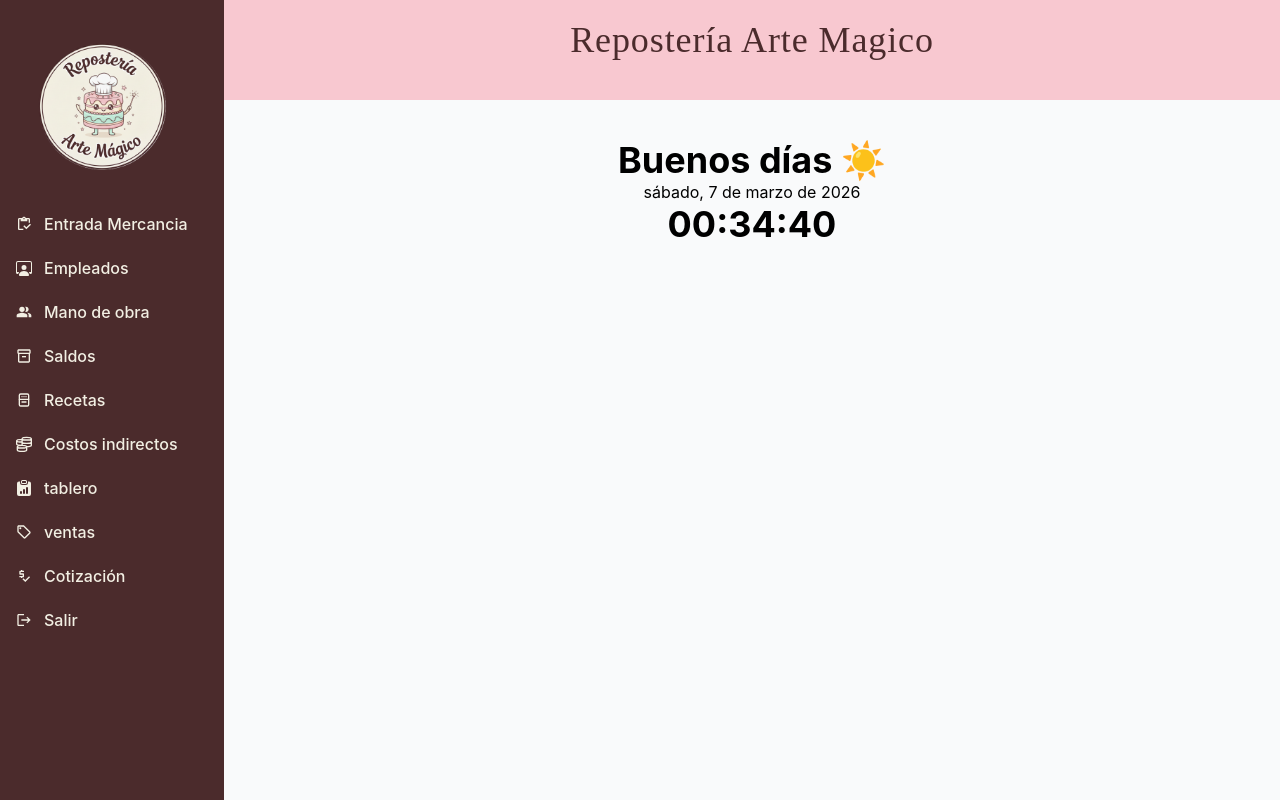
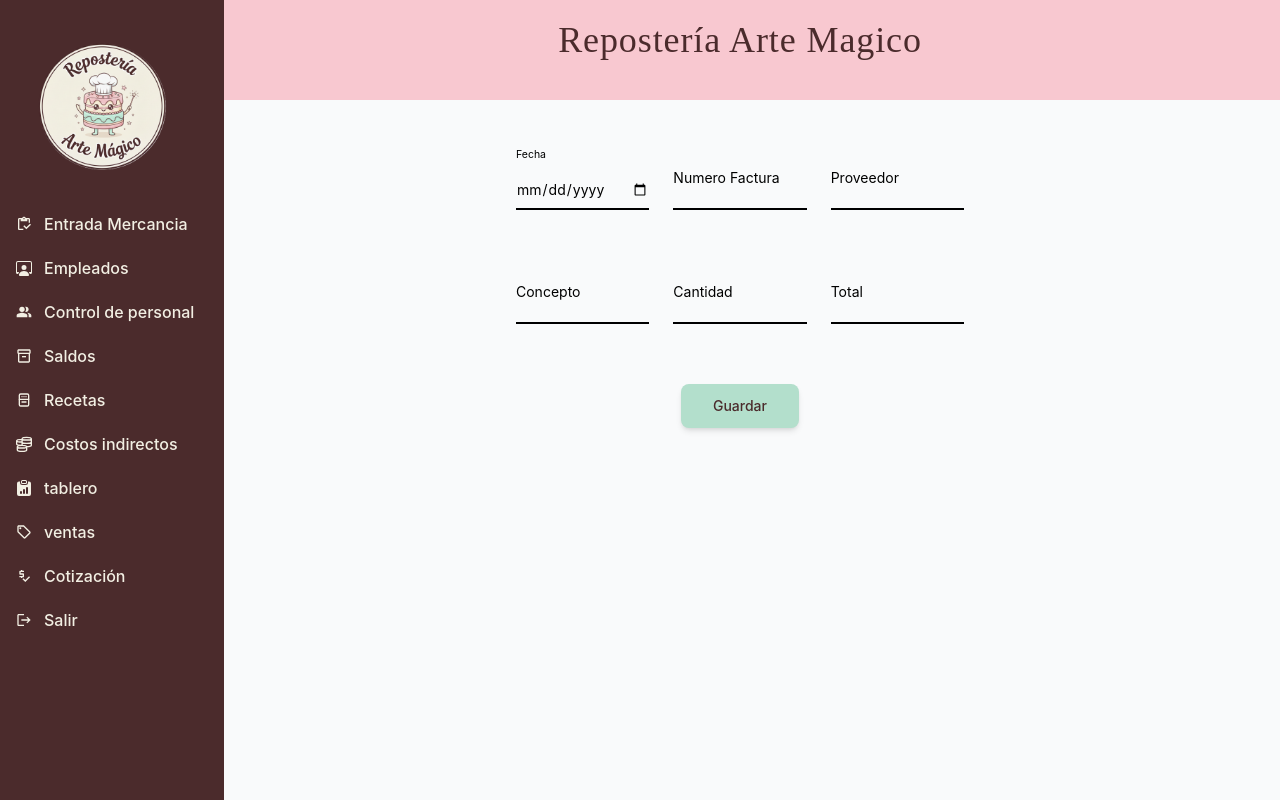
Before and after one commit to LJAgudelo/ERP_Reposteria_Arte_Magico, a React (Vite) app: page / in a window 1280 px wide. Built offline with nearby package versions, Linux system fonts and the light colour scheme.

Commit message:
Se crea la pagina front para el registro de los costos indirectos

```diff
--- a/src/App.jsx
+++ b/src/App.jsx
@@ -1,4 +1,5 @@
-import ControlPersonal from "./assets/pages/ControlPersonal"
+
+import CostosIndirectos from "./assets/pages/CostosIndirectos"
 
 
 function App() {
@@ -6,7 +7,7 @@ function App() {
 
   return (
     <>
-<ControlPersonal />
+<CostosIndirectos />
 
 
     </>
--- a/src/assets/components/layout/Sidebar.jsx
+++ b/src/assets/components/layout/Sidebar.jsx
@@ -51,7 +51,7 @@ const Sidebar = () => {
                 <MdPeopleAlt className="text-[var(--createdLetter)]" />
                 <span className="flex-1 ms-3 whitespace-nowrap text-[var(--createdLetter)]">
 
-                  Mano de obra
+                  Control de personal
                 </span>
               </Link>
               </li>
--- a/src/assets/components/ui/Clock.jsx
+++ b/src/assets/components/ui/Clock.jsx
@@ -36,7 +36,7 @@ const Clock = () => {
     day: "numeric",
   });
   return (
-    <div className="text-center flex flex-col text-4xl font-bold">
+    <div className="text-center flex flex-col text-4xl font-bold gap-3">
         <p>{greeting}</p>
         <p className="text-base font-normal">{formattedDate}</p>
       <p>{formattedTime}</p>
--- /dev/null
+++ b/src/assets/components/ui/FormCif.jsx
@@ -0,0 +1,117 @@
+import React from "react";
+
+const FormCif = () => {
+  return (
+    <>
+      <main className="p-3 m-6 ">
+        <form className="max-w-md mx-auto">
+          <div className="grid md:grid-cols-3 md:gap-6">
+            <div className="relative py-4  z-0 w-full mb-5 group">
+              <input
+                type="date"
+                className="block py-2 px-0 w-full text-sm text-heading bg-transparent border-0 border-b-2 border-default-medium appearance-none focus:outline-none focus:ring-0 focus:border-brand peer"
+                placeholder=" "
+                required
+              />
+              <label
+                htmlFor="floating_first_name"
+                className="absolute text-sm text-body duration-300 transform -translate-y-6 scale-75 top-3 -z-10 origin-[0] peer-focus:start-0 peer-focus:text-fg-brand peer-placeholder-shown:scale-100 peer-placeholder-shown:translate-y-0 peer-focus:scale-75 peer-focus:-translate-y-6 rtl:peer-focus:translate-x-1/4 rtl:peer-focus:left-auto"
+              >
+                Fecha
+              </label>
+            </div>
+            <div className="relative py-4  z-0 w-full mb-5 group">
+              <input
+                type="text"
+                className="block py-2 px-0 w-full text-sm text-heading bg-transparent border-0 border-b-2 border-default-medium appearance-none focus:outline-none focus:ring-0 focus:border-brand peer"
+                placeholder=" "
+                required
+              />
+              <label
+                htmlFor="floating_first_name"
+                className="absolute text-sm text-body duration-300 transform -translate-y-6 scale-75 top-3 -z-10 origin-[0] peer-focus:start-0 peer-focus:text-fg-brand peer-placeholder-shown:scale-100 peer-placeholder-shown:translate-y-0 peer-focus:scale-75 peer-focus:-translate-y-6 rtl:peer-focus:translate-x-1/4 rtl:peer-focus:left-auto"
+              >
+                Numero Factura
+              </label>
+            </div>
+            <div className="relative py-4  z-0 w-full mb-5 group">
+              <input
+                type="text"
+                className="block py-2 px-0 w-full text-sm text-heading bg-transparent border-0 border-b-2 border-default-medium appearance-none focus:outline-none focus:ring-0 focus:border-brand peer"
+                placeholder=" "
+                required
+              />
+              <label
+                htmlFor="floating_first_name"
+                className="absolute text-sm text-body duration-300 transform -translate-y-6 scale-75 top-3 -z-10 origin-[0] peer-focus:start-0 peer-focus:text-fg-brand peer-placeholder-shown:scale-100 peer-placeholder-shown:translate-y-0 peer-focus:scale-75 peer-focus:-translate-y-6 rtl:peer-focus:translate-x-1/4 rtl:peer-focus:left-auto"
+              >
+                Proveedor
+              </label>
+            </div>
+
+            <div className="relative py-4  z-0 w-full mb-5 group">
+              <input
+                type="text"
+                className="block py-2 px-0 w-full text-sm text-heading bg-transparent border-0 border-b-2 border-default-medium appearance-none focus:outline-none focus:ring-0 focus:border-brand peer"
+                placeholder=" "
+                required
+              />
+              <label
+                htmlFor="floating_first_name"
+                className="absolute text-sm text-body duration-300 transform -translate-y-6 scale-75 top-3 -z-10 origin-[0] peer-focus:start-0 peer-focus:text-fg-brand peer-placeholder-shown:scale-100 peer-placeholder-shown:translate-y-0 peer-focus:scale-75 peer-focus:-translate-y-6 rtl:peer-focus:translate-x-1/4 rtl:peer-focus:left-auto"
+              >
+                Concepto
+              </label>
+            </div>
+
+            <div className="relative py-4  z-0 w-full mb-5 group">
+              <input
+                type="number"
+                min="1"
+                step="1"
+                className="block py-2 px-0 w-full text-sm text-heading bg-transparent border-0 border-b-2 border-default-medium appearance-none focus:outline-none focus:ring-0 focus:border-brand peer"
+                placeholder=" "
+                required
+              />
+              <label
+                htmlFor="floating_first_name"
+                className="absolute text-sm text-body duration-300 transform -translate-y-6 scale-75 top-3 -z-10 origin-[0] peer-focus:start-0 peer-focus:text-fg-brand peer-placeholder-shown:scale-100 peer-placeholder-shown:translate-y-0 peer-focus:scale-75 peer-focus:-translate-y-6 rtl:peer-focus:translate-x-1/4 rtl:peer-focus:left-auto"
+              >
+                Cantidad
+              </label>
+            </div>
+            <div className="relative py-4  z-0 w-full mb-5 group">
+              <input
+                type="number"
+                min="1"
+                step="1"
+                className="block py-2 px-0 w-full text-sm text-heading bg-transparent border-0 border-b-2 border-default-medium appearance-none focus:outline-none focus:ring-0 focus:border-brand peer"
+                placeholder=" "
+                required
+              />
+              <label
+                htmlFor="floating_first_name"
+                className="absolute text-sm text-body duration-300 transform -translate-y-6 scale-75 top-3 -z-10 origin-[0] peer-focus:start-0 peer-focus:text-fg-brand peer-placeholder-shown:scale-100 peer-placeholder-shown:translate-y-0 peer-focus:scale-75 peer-focus:-translate-y-6 rtl:peer-focus:translate-x-1/4 rtl:peer-focus:left-auto"
+              >
+                Total
+              </label>
+            </div>
+          </div>
+        </form>
+        <div className="flex justify-center mt-6">
+          <button
+            type="submit"
+            className="text-[var(--createdGreen)] bg-[var(--createdmenta)] font-medium rounded-lg text-sm px-8 py-3
+    shadow-md transition-all duration-300
+    hover:shadow-xl hover:scale-105
+    active:scale-90 active:animate-pulse"
+          >
+            Guardar
+          </button>
+        </div>
+      </main>
+    </>
+  );
+};
+
+export default FormCif;
--- a/src/assets/components/ui/FormManoObra.jsx
+++ b/src/assets/components/ui/FormManoObra.jsx
@@ -1,10 +1,43 @@
-import React from 'react'
-import Clock from './Clock'
+import React from "react";
+import { useState } from "react";
+import Clock from "./Clock";
 
 const FormManoObra = () => {
+  const [activo, setActivo] = useState(true);
   return (
-    <Clock/>
-  )
-}
+    <main className="p-10 m-10 flex flex-col items-center justify-center ">
+      <Clock />
+      <form className="max-w-md mx-full flex flex-col items-center justify-center gap-6 m-2">
+        <div className="w-full flex flex-col items-cente p-15">
+          <div className="relative py-4  z-0 w-full mb-5 group">
+            <input
+              type="text"
+              className="block py-2 px-0 w-full text-sm text-heading bg-transparent border-0 border-b-2 border-default-medium appearance-none focus:outline-none focus:ring-0 focus:border-brand peer"
+              placeholder=" "
+              required
+            />
+            <label
+              htmlFor="floating_first_name"
+              className="absolute text-sm text-body duration-300 transform -translate-y-6 scale-75 top-3 -z-10 origin-[0] peer-focus:start-0 peer-focus:text-fg-brand peer-placeholder-shown:scale-100 peer-placeholder-shown:translate-y-0 peer-focus:scale-75 peer-focus:-translate-y-6 rtl:peer-focus:translate-x-1/4 rtl:peer-focus:left-auto"
+            >
+              Identificación
+            </label>
+          </div>
+        </div>
+      </form>
+      <div className="flex items-center justify-center gap-4">
+        <button
+          type="submit"
+          className="text-[var(--createdGreen)] bg-[var(--createdmenta)] font-medium rounded-lg text-sm px-8 py-3
+    shadow-md transition-all duration-300
+    hover:shadow-xl hover:scale-105
+    active:scale-90 active:animate-pulse"
+        >
+          Registrar
+        </button>
+      </div>
+    </main>
+  );
+};
 
-export default FormManoObra
+export default FormManoObra;
--- /dev/null
+++ b/src/assets/pages/CostosIndirectos.jsx
@@ -0,0 +1,26 @@
+import React from 'react'
+import Sidebar from '../components/layout/Sidebar'
+import Header from '../components/layout/Header'
+import InventarioEntrada from '../components/ui/InventarioEntrada'
+import FormCif from '../components/ui/FormCif'
+
+const CostosIndirectos = () => {
+  return (
+        <>
+      <div className="flex min-h-screen bg-gray-50">
+        <Sidebar />
+
+        <div className="flex-1 flex flex-col lg:ml-50">
+          <Header />
+
+        <main className="p-1 m-2 lg:p-2 lg:m-3" >
+          <FormCif />
+
+        </main>
+      </div>
+      </div>
+    </>
+  )
+}
+
+export default CostosIndirectos
```
